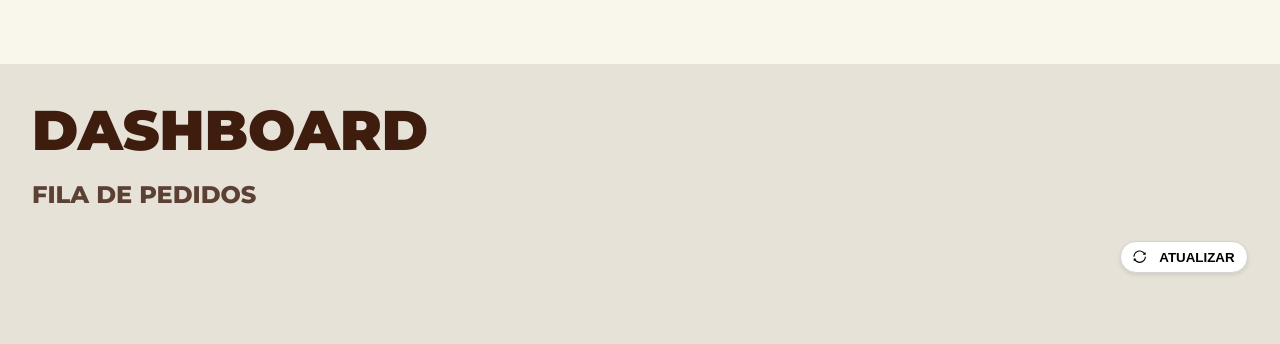
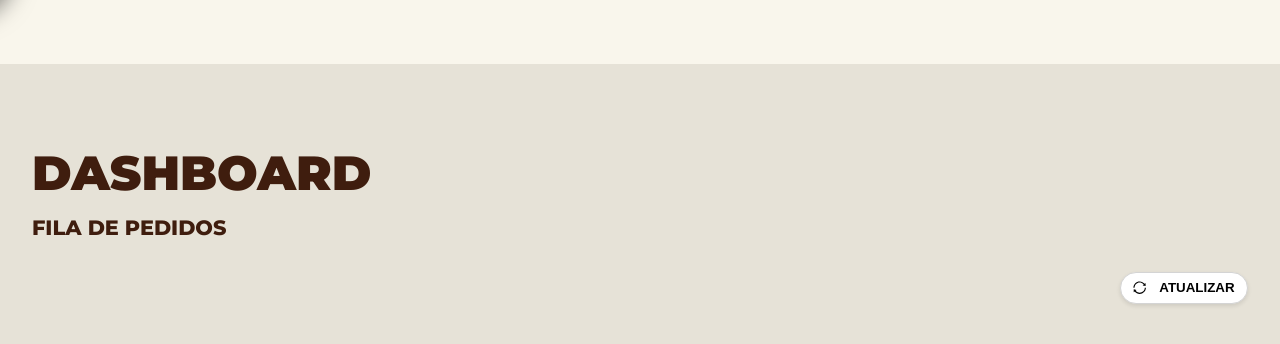
Before and after one commit to imlaurinhaaa/frontend_EspressoStories, a Next.js app: page /admin/dashboard in a window 1280 px wide. Shown: the top 344 px of the page. Built offline with nearby package versions, Linux system fonts and the light colour scheme.

Commit message:
feat: continue admin dashboard page

```diff
--- a/src/app/admin/dashboard/dashboard.module.css
+++ b/src/app/admin/dashboard/dashboard.module.css
@@ -1,8 +1,10 @@
 .page {
     display: flex;
+    position: fixed;
     flex-direction: column;
     height: 100vh;
     width: 100vw;
+    z-index: 0;
 }
 
 .header {
@@ -19,23 +21,32 @@
     overflow-y: auto;
 }
 
+.ballImage {
+    position: fixed;
+    top: -90px;
+    left: -90px;
+    z-index: 20;
+    pointer-events: none;
+    filter: drop-shadow(8px 10px 12px rgba(0, 0, 0, 0.511));
+}
+
 .titleSection {
     display: flex;
-    gap: 1rem;
+    gap: 0.8rem;
     flex-direction: column;
-    margin-bottom: 2rem;
+    margin: 3rem 0 2rem 0;
 }
 
 .title {
-    font-size: 3.5rem;
+    font-size: 3rem;
     font-weight: 900;
     color: #3F1D0E;
 }
 
 .subtitle {
-    font-size: 1.5rem;
+    font-size: 1.3rem;
     font-weight: 800;
-    color: #5C4033;
+    color: #3F1D0E;
 }
 
 .buttonSection {
--- a/src/app/admin/dashboard/page.jsx
+++ b/src/app/admin/dashboard/page.jsx
@@ -2,6 +2,7 @@
 
 import styles from "./dashboard.module.css";
 import { SyncOutlined } from "@ant-design/icons";
+import Image from "next/image";
 
 export default function Dashboard() {
     return (
@@ -10,7 +11,13 @@ export default function Dashboard() {
 
             </header>
             <main className={styles.main}>
-                <div className={styles.bola1}></div>
+                <Image
+                className={styles.ballImage}
+                    src="/img/ball.png"
+                    alt="Ball"
+                    width={100}
+                    height={100}
+                />
                 <div className={styles.titleSection}>
                     <h1 className={styles.title}>DASHBOARD</h1>
                     <h3 className={styles.subtitle}>FILA DE PEDIDOS</h3>
```
Also changed, not shown: 1 other file (tests, documents, lock files or other folders).
